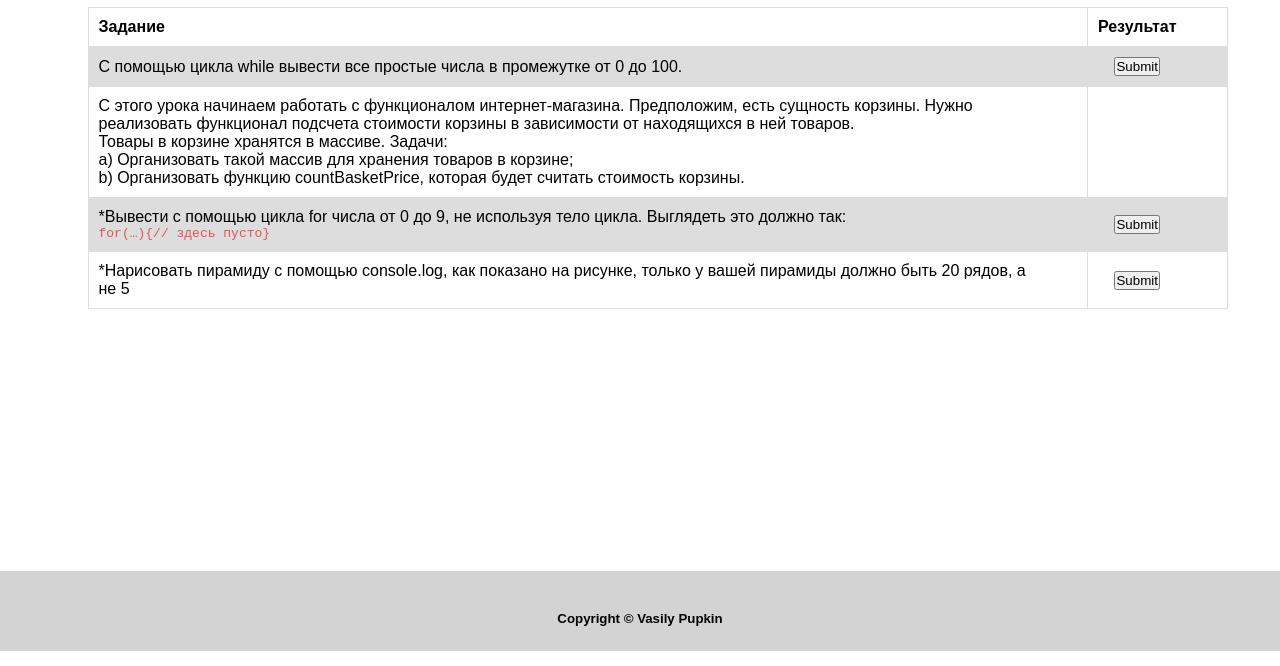
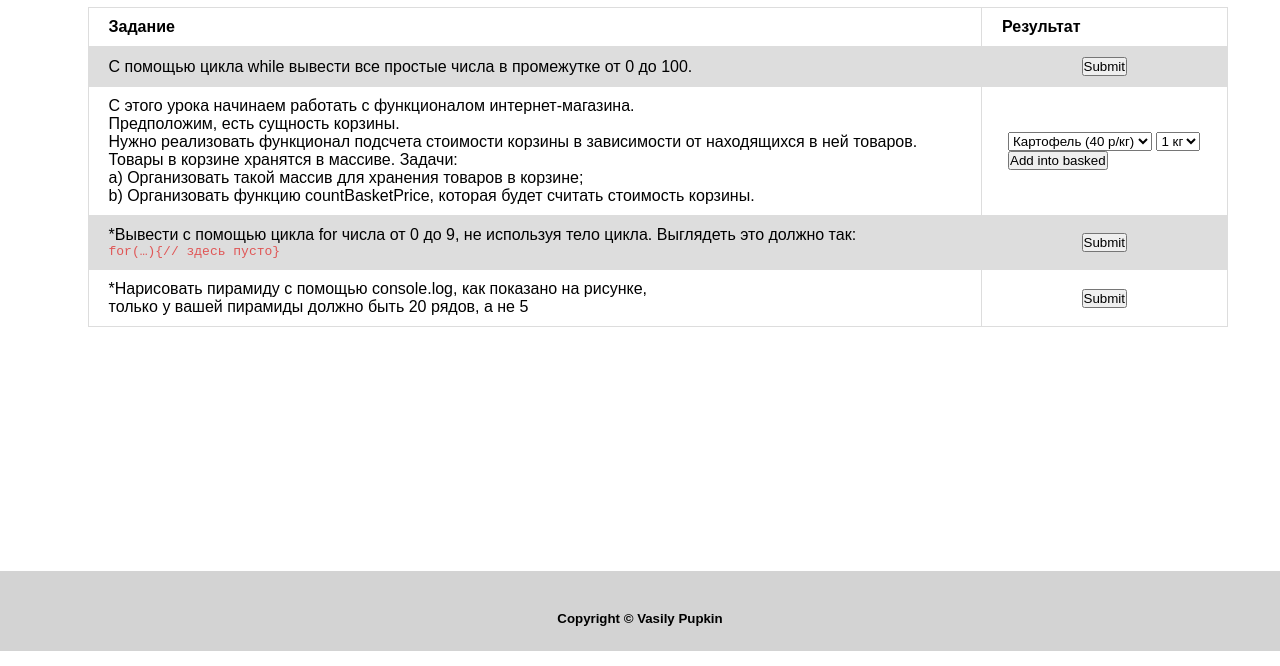
Before and after one commit to alexeyhenke/JSBasic, a plain HTML site: page pages/lesson_3.html in a window 1280 px wide. Shown: the part 149-815 px from the top of the page. Drawn offline with Linux system fonts and the light colour scheme.

Commit message:
[lesson_3] task 3 не удачная попытка

```diff
--- a/css/style.css
+++ b/css/style.css
@@ -102,7 +102,7 @@ table {
 td, th {
     border: 1px solid #dddddd;
     text-align: left;
-    padding: 10px 50px 10px 10px;
+    padding: 10px 20px 10px 20px;
 }
 
 tr:nth-child(even) {
--- /dev/null
+++ b/js/addToBasked.js
@@ -0,0 +1,28 @@
+//
+let basked_arr = [[]];
+let basked_sum = 0;
+
+function baskedAdd() {
+    let arr = [];
+
+    alert(`1 Сумма корзины: ${basked_sum}`);
+
+    let food1 = document.getElementById("goods").value;
+    let kg1 = document.getElementById("opt1_kg").value;
+
+    if (food1 != "") {
+        arr.push(parseInt(food1));
+        arr.push(parseInt(kg1));
+        // basked_arr.push(arr);
+        // arr = [];
+    }
+
+    // alert(`[INFO] basked_arr.length > 0  ${basked_arr.length}`);
+    // alert(`[INFO] basked_arr = ${basked_arr}`);
+
+    basked_sum += arr[0] * arr[1];
+    // for (let i = 0; i <= basked_arr.length; i++) {
+    //     alert(`[INFO] basked_arr.length > 0 :: ${basked_arr[i][0]}`);
+    // }
+    alert(`2 Сумма корзины: ${basked_sum}`);
+}
--- a/js/printPyramid.js
+++ b/js/printPyramid.js
@@ -12,7 +12,7 @@ function printPyramid() {
         for (let j = 0; j <= i; j++) {
             stars += "* ";
         }
-        pyramid += `${i} ${space}${stars}\r`;
+        pyramid += ` ${space}${stars}\r`;
         space = "";
         stars = "";
     }
--- a/pages/lesson_3.html
+++ b/pages/lesson_3.html
@@ -7,6 +7,7 @@
     <script src="../js/simpleNumber.js"></script>
     <script src="../js/printNumber.js"></script>
     <script src="../js/printPyramid.js"></script>
+    <script src="../js/addToBasked.js"></script>
 </head>
 <body>
 <div class="wrapper">
@@ -44,14 +45,51 @@
                     </td>
                 </tr>
                 <tr>
-                    <td>С этого урока начинаем работать с функционалом интернет-магазина. Предположим,
-                        есть сущность корзины. Нужно реализовать функционал подсчета стоимости корзины
+                    <td>С этого урока начинаем работать с функционалом интернет-магазина.<br>Предположим,
+                        есть сущность корзины.<br>Нужно реализовать функционал подсчета стоимости корзины
                         в зависимости от находящихся в ней товаров.<br>
                         Товары в корзине хранятся в массиве. Задачи:<br>
                         a) Организовать такой массив для хранения товаров в корзине;<br>
                         b) Организовать функцию countBasketPrice, которая будет считать стоимость корзины.
                     </td>
-                    <td></td>
+                    <td>
+                        <div class="result_form">
+                            <form name="lesson_3" onsubmit="baskedAdd()">
+                                <p>
+                                    <select name="goods" id="goods">
+                                        <option value="40">Картофель (40 р/кг)</option>
+                                        <option value="30">Помидоры (30 р/кг)</option>
+                                        <option value="150">Рыба (150 р/кг)</option>
+                                    </select>
+                                    <!--                                    <input type="checkbox" value="40" id="opt1">&nbsp;Картофель&nbsp;(40&nbsp;р&nbsp;/&nbsp;кг)&nbsp;-->
+                                    <select name="kg" id="opt1_kg">
+                                        <option value="1">1 кг</option>
+                                        <option value="2">2 кг</option>
+                                        <option value="3">3 кг</option>
+                                        <option value="4">4 кг</option>
+                                        <option value="5">5 кг</option>
+                                    </select><br>
+                                    <!--                                    <input type="checkbox" value="30" id="opt2">&nbsp;Помидоры&nbsp;(30&nbsp;р&nbsp;/&nbsp;кг)&nbsp;-->
+                                    <!--                                    <select name="kg" id="opt2_kg">-->
+                                    <!--                                        <option value="1">1 кг</option>-->
+                                    <!--                                        <option value="2">2 кг</option>-->
+                                    <!--                                        <option value="3">3 кг</option>-->
+                                    <!--                                        <option value="4">4 кг</option>-->
+                                    <!--                                        <option value="5">5 кг</option>-->
+                                    <!--                                    </select><br>-->
+                                    <!--                                    <input type="checkbox" value="150" id="opt3">&nbsp;Рыба&nbsp;(150&nbsp;р&nbsp;/&nbsp;кг)&nbsp;-->
+                                    <!--                                    <select name="kg" id="opt3_kg">-->
+                                    <!--                                        <option value="1">1 кг</option>-->
+                                    <!--                                        <option value="2">2 кг</option>-->
+                                    <!--                                        <option value="3">3 кг</option>-->
+                                    <!--                                        <option value="4">4 кг</option>-->
+                                    <!--                                        <option value="5">5 кг</option>-->
+                                    <!--                                    </select><br>-->
+                                </p>
+                                <p><input type="submit" value="Add into basked"></p>
+                            </form>
+                        </div>
+                    </td>
                 </tr>
                 <tr>
                     <td>*Вывести с помощью цикла for числа от 0 до 9, не используя тело цикла. Выглядеть это должно так:<br>
@@ -67,7 +105,7 @@
                 </tr>
                 <tr>
                     <td>
-                        *Нарисовать пирамиду с помощью console.log, как показано на рисунке, только у вашей пирамиды
+                        *Нарисовать пирамиду с помощью console.log, как показано на рисунке,<br>только у вашей пирамиды
                         должно быть 20 рядов, а не 5
                     </td>
                     <td>
```
